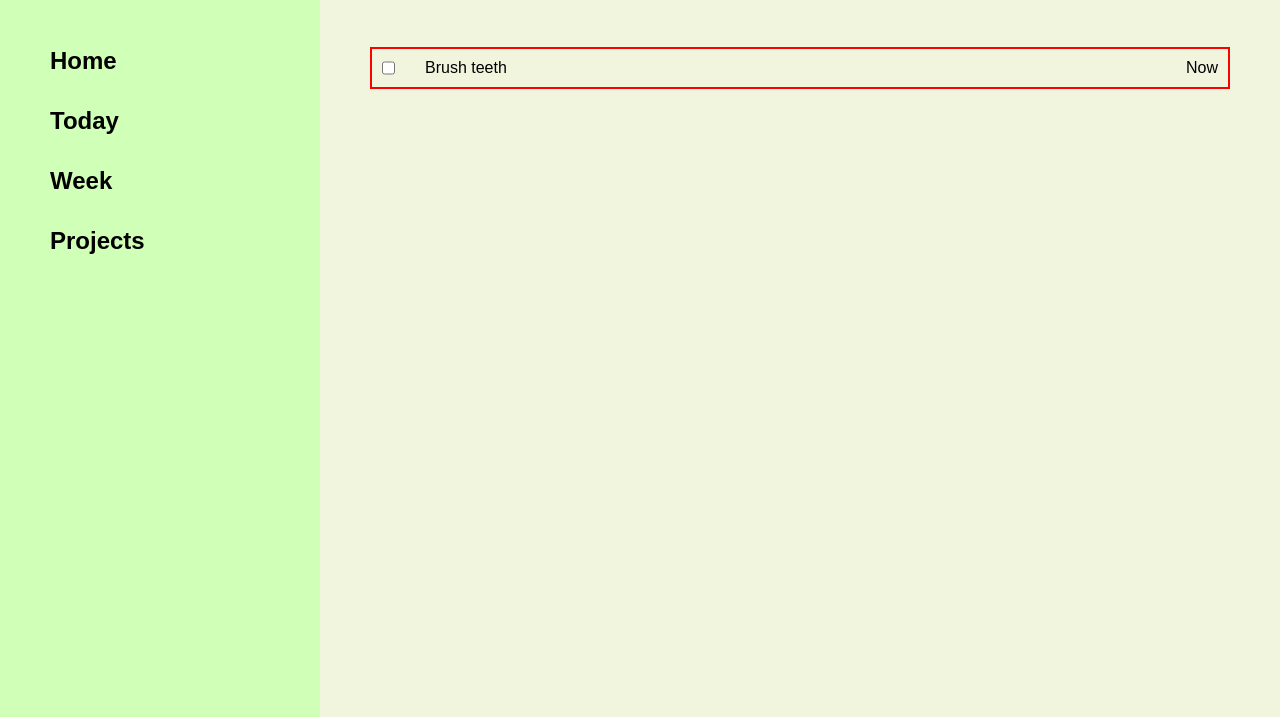
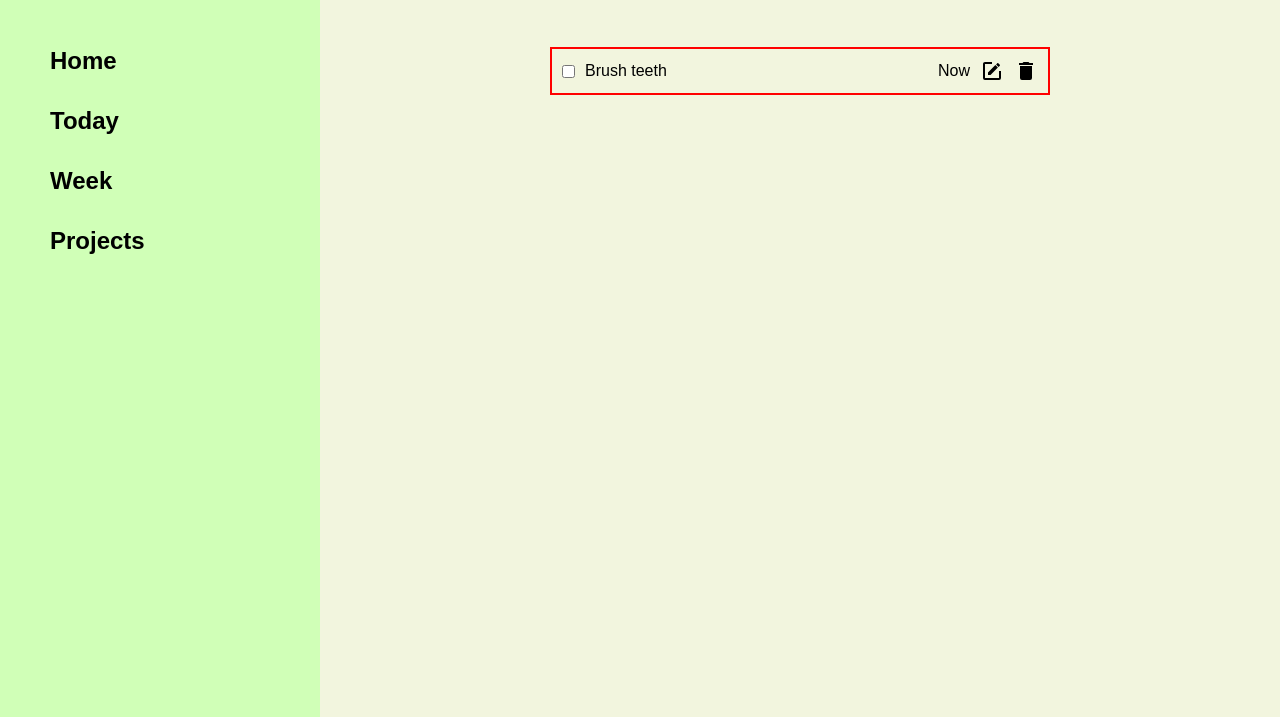
Before and after one commit to kyledinardi/odin-todo-list, a website built with webpack: page dist/index.html in a window 1280 px wide. Shown: the part 83-800 px from the top of the page. Built offline with nearby package versions, Linux system fonts and the light colour scheme.

Commit message:
Create functionality to write todo to DOM

```diff
--- a/src/js/dom.js
+++ b/src/js/dom.js
@@ -1,5 +1,8 @@
+import editSVG from '../square-edit-outline.svg';
+import deleteSVG from '../delete.svg';
+
 function addElement(parentSelector, tag, className, text, ...args) {
-  const parentElement = document.querySelector(parentSelector)
+  const parentElement = document.querySelector(parentSelector);
   const newElement = document.createElement(tag);
   newElement.classList.add(className);
   if(text){
@@ -18,6 +21,8 @@ function addTodo(todo) {
   addElement('.todo', 'input', 'checkbox', '', 'type', 'checkbox');
   addElement('.todo', 'p', 'todo-name', todo.title);
   addElement('.todo', 'p', 'todo-date', todo.dueDate);
-}
+  addElement('.todo', 'img', 'todo-edit', '', 'src', editSVG);
+  addElement('.todo', 'img', 'todo-edit', '', 'src', deleteSVG);
+ }
 
 export {addElement, addTodo};
--- a/src/style.css
+++ b/src/style.css
@@ -33,15 +33,33 @@ body {
 .main-content {
   background-color: #f2f5de;
   padding: 50px;
+  display: grid;
+  grid-auto-rows: min-content;
+  justify-items: center;
 }
 
 .todo {
   display: grid;
-  grid-template-columns: min-content 1fr min-content;
-  gap: 30px;
+  align-items: center;
+  grid-template-columns: min-content 1fr repeat(3, min-content);
+  width: min(500px, 100%);
+  gap: 10px;
   padding: 10px;
+}
+
+.low {
+  border: green solid 2px;
+}
+
+.medium {
+  border: yellow solid 2px;
 }
 
 .high {
   border: red solid 2px;
 }
+
+.todo-edit {
+  height: 24px;
+  width: 24px;
+}
```
Also changed, not shown: dist/8421b7fc701a0f1a93be.svg (added), dist/bde675c38d54979f589e.svg (added), dist/main.js, src/delete.svg (added), src/square-edit-outline.svg (added).
